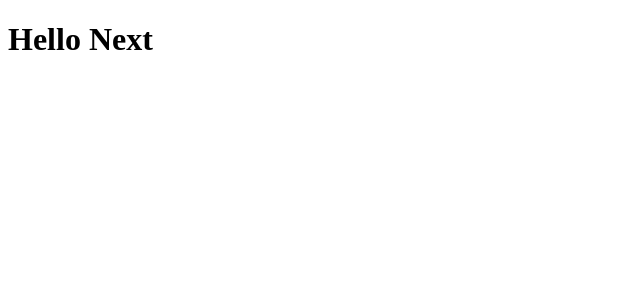
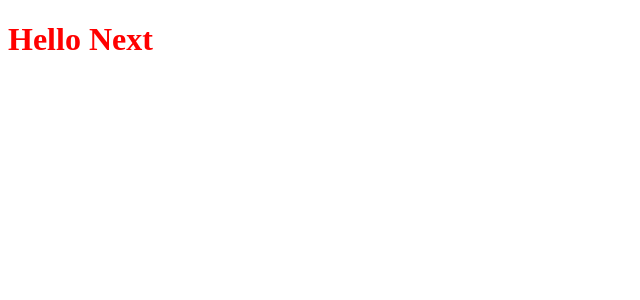
Before and after one commit to jorginhodev/ignite-react-chapter-iii, a Next.js app: page / in a window 1280 px wide. Shown: the top 300 px of the page, without its empty margins (0-640 px from the left). Built offline with nearby package versions, Linux system fonts and the light colour scheme.

Commit message:
chore: add sass

```diff
--- a/package.json
+++ b/package.json
@@ -11,7 +11,8 @@
   "dependencies": {
     "next": "11.0.1",
     "react": "17.0.2",
-    "react-dom": "17.0.2"
+    "react-dom": "17.0.2",
+    "sass": "^1.35.2"
   },
   "devDependencies": {
     "@types/node": "^16.4.1",
--- a/src/pages/index.tsx
+++ b/src/pages/index.tsx
@@ -1,3 +1,5 @@
+import styles from "../styles/home.module.scss";
+
 export default function Home() {
-  return <h1>Hello Next</h1>;
+  return <h1 className={styles.title}>Hello Next</h1>;
 }
--- /dev/null
+++ b/src/styles/home.module.scss
@@ -0,0 +1,3 @@
+.title {
+  color: red;
+}
```
Also changed, not shown: 1 other file (tests, documents, lock files or other folders).
